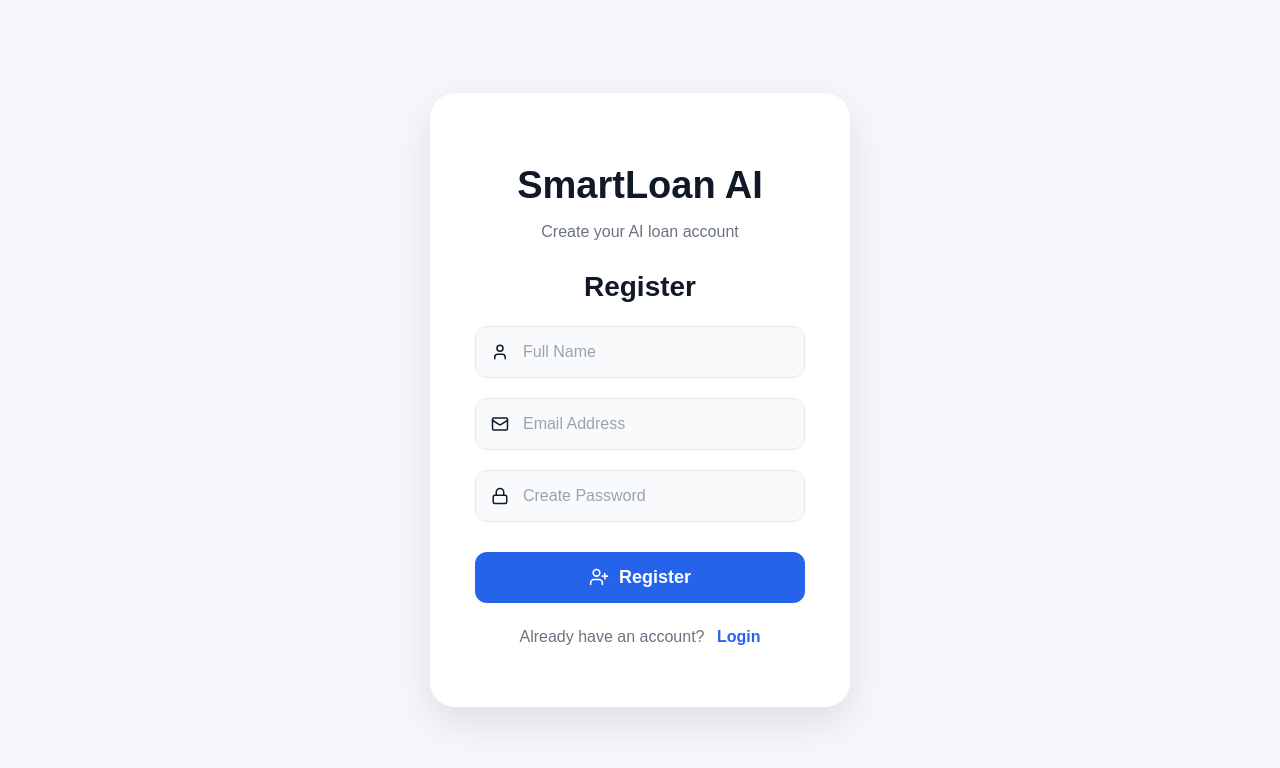
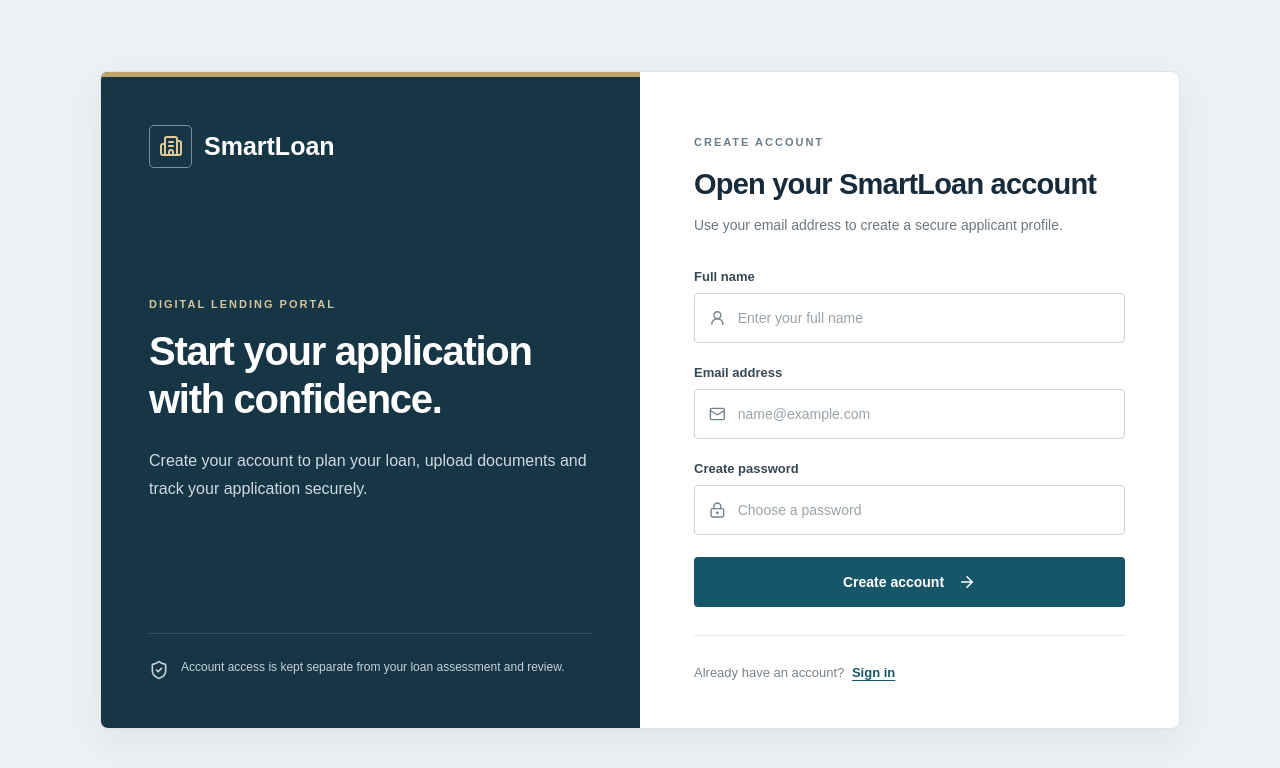
Before and after one commit to rachit1807/SmartLoanAI, a React app in the folder frontend/: page /register in a window 1280 px wide. Shown: the top 768 px of the page. Built offline with nearby package versions, Linux system fonts and the light colour scheme; no server answers; the HTML template or start-up script is replaced by a standard one.

Commit message:
Apply professional banking layout to registration

```diff
--- a/frontend/src/pages/Register.jsx
+++ b/frontend/src/pages/Register.jsx
@@ -1,136 +1,109 @@
 import { useState } from "react";
 import { useNavigate } from "react-router-dom";
-
-import {
-  User,
-  Mail,
-  Lock,
-  UserPlus,
-} from "lucide-react";
+import { ArrowRight, Building2, LockKeyhole, Mail, ShieldCheck, UserRound } from "lucide-react";
 
 import API from "../api/axios";
 import "../App.css";
+import "./BankAuth.css";
 
 const getErrorMessage = (error) => {
   const detail = error.response?.data?.detail;
-
-  if (typeof detail === "string") {
-    return detail;
-  }
-
-  if (Array.isArray(detail)) {
-    return detail[0]?.msg || "Please check the details you entered.";
-  }
-
-  return "Registration failed. Please try again.";
+  if (typeof detail === "string") return detail;
+  if (Array.isArray(detail)) return detail[0]?.msg || "Please check the details you entered.";
+  return "We could not create your account. Please try again.";
 };
 
 function Register() {
   const navigate = useNavigate();
-
   const [name, setName] = useState("");
   const [email, setEmail] = useState("");
   const [password, setPassword] = useState("");
+  const [isSubmitting, setIsSubmitting] = useState(false);
+  const [errorMessage, setErrorMessage] = useState("");
 
-  const handleRegister = async (e) => {
-    e.preventDefault();
-
+  const handleRegister = async (event) => {
+    event.preventDefault();
+    setErrorMessage("");
+    setIsSubmitting(true);
     try {
-      const response = await API.post("/users/register", {
-        name,
-        email,
-        password,
-      });
-
-      console.log(response.data);
-
-      alert("Registration successful!");
-
+      await API.post("/users/register", { name, email, password });
       navigate("/");
     } catch (error) {
-      console.log(error);
-
-      alert(getErrorMessage(error));
+      console.error(error);
+      setErrorMessage(getErrorMessage(error));
+    } finally {
+      setIsSubmitting(false);
     }
   };
 
   return (
-    <div className="auth-page">
-      <div className="auth-card">
-        <h1>SmartLoan AI</h1>
+    <main className="bank-auth-page">
+      <section className="bank-auth-shell bank-register-shell" aria-label="SmartLoan account registration">
+        <aside className="bank-auth-intro">
+          <div className="bank-brand">
+            <span className="bank-brand-mark" aria-hidden="true"><Building2 size={24} /></span>
+            <span>SmartLoan</span>
+          </div>
+          <div className="bank-auth-intro-copy">
+            <p className="bank-eyebrow">DIGITAL LENDING PORTAL</p>
+            <h1>Start your application with confidence.</h1>
+            <p>Create your account to plan your loan, upload documents and track your application securely.</p>
+          </div>
+          <div className="bank-security-note">
+            <ShieldCheck size={20} aria-hidden="true" />
+            <span>Account access is kept separate from your loan assessment and review.</span>
+          </div>
+        </aside>
 
-        <p className="auth-subtitle">
-          Create your AI loan account
-        </p>
-
-        <h2>Register</h2>
-
-        <form onSubmit={handleRegister}>
-          <div className="auth-input">
-            <User size={20} />
-
-            <input
-              type="text"
-              placeholder="Full Name"
-              value={name}
-              onChange={(e) =>
-                setName(e.target.value)
-              }
-              required
-            />
+        <section className="bank-auth-panel">
+          <div className="bank-mobile-brand">
+            <span className="bank-brand-mark" aria-hidden="true"><Building2 size={21} /></span>
+            <span>SmartLoan</span>
+          </div>
+          <div className="bank-auth-heading">
+            <p className="bank-eyebrow">CREATE ACCOUNT</p>
+            <h2>Open your SmartLoan account</h2>
+            <p>Use your email address to create a secure applicant profile.</p>
           </div>
 
-          <div className="auth-input">
-            <Mail size={20} />
+          <form className="bank-auth-form" onSubmit={handleRegister}>
+            <div className="bank-field">
+              <label htmlFor="register-name">Full name</label>
+              <div className="bank-input-wrap">
+                <UserRound size={18} aria-hidden="true" />
+                <input id="register-name" type="text" placeholder="Enter your full name" value={name} onChange={(event) => setName(event.target.value)} autoComplete="name" required />
+              </div>
+            </div>
 
-            <input
-              type="email"
-              placeholder="Email Address"
-              value={email}
-              onChange={(e) =>
-                setEmail(e.target.value)
-              }
-              required
-            />
-          </div>
+            <div className="bank-field">
+              <label htmlFor="register-email">Email address</label>
+              <div className="bank-input-wrap">
+                <Mail size={18} aria-hidden="true" />
+                <input id="register-email" type="email" placeholder="name@example.com" value={email} onChange={(event) => setEmail(event.target.value)} autoComplete="email" required />
+              </div>
+            </div>
 
-          <div className="auth-input">
-            <Lock size={20} />
+            <div className="bank-field">
+              <label htmlFor="register-password">Create password</label>
+              <div className="bank-input-wrap">
+                <LockKeyhole size={18} aria-hidden="true" />
+                <input id="register-password" type="password" placeholder="Choose a password" value={password} onChange={(event) => setPassword(event.target.value)} autoComplete="new-password" required />
+              </div>
+            </div>
 
-            <input
-              type="password"
-              placeholder="Create Password"
-              value={password}
-              onChange={(e) =>
-                setPassword(e.target.value)
-              }
-              required
-            />
-          </div>
+            {errorMessage && <p className="bank-form-error" role="alert">{errorMessage}</p>}
+            <button className="bank-primary-button" type="submit" disabled={isSubmitting}>
+              {isSubmitting ? "Creating account…" : "Create account"}
+              {!isSubmitting && <ArrowRight size={18} aria-hidden="true" />}
+            </button>
+          </form>
 
-          <button
-            className="auth-btn"
-            type="submit"
-          >
-            <UserPlus size={20} />
-            Register
-          </button>
-        </form>
-
-        <p className="auth-footer">
-          Already have an account?{" "}
-          <span
-            style={{
-              cursor: "pointer",
-              color: "#2563eb",
-            }}
-            onClick={() => navigate("/")}
-          >
-            Login
-          </span>
-        </p>
-      </div>
-    </div>
+          <p className="bank-auth-switch">
+            Already have an account? <button type="button" onClick={() => navigate("/")}>Sign in</button>
+          </p>
+        </section>
+      </section>
+    </main>
   );
 }
 
```
